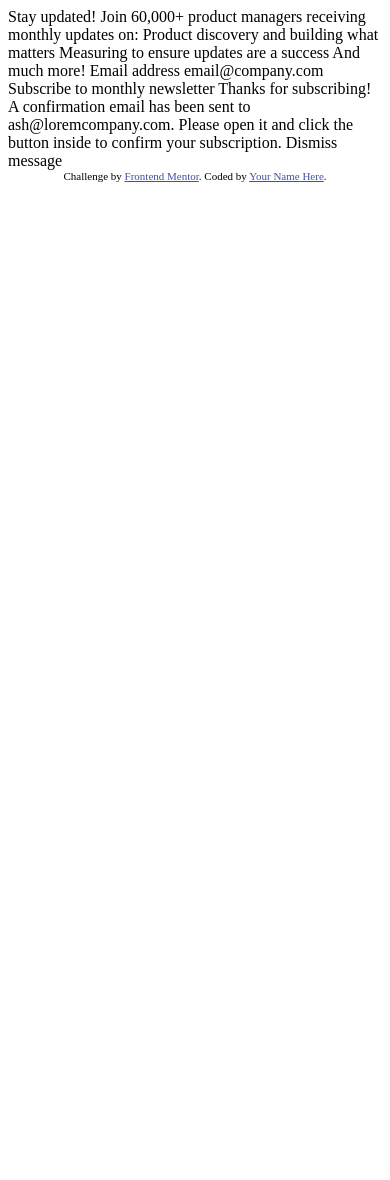
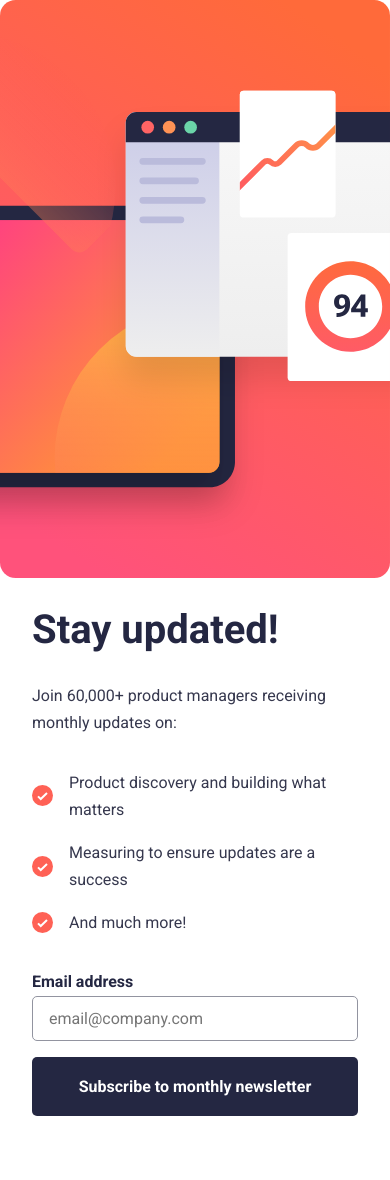
Before and after one commit to Aboubakr06/newsletter-sign-up-with-success-message-main, a plain HTML site: page index.html in a window 390 px wide. Before the commit the page ends 844 px from the top, so only its background shows below. Drawn offline with Linux system fonts and the light colour scheme.

Commit message:
update html and css mobile form

```diff
--- a/index.html
+++ b/index.html
@@ -1,52 +1,85 @@
 <!DOCTYPE html>
 <html lang="en">
   <head>
-  <meta charset="UTF-8">
-  <meta name="viewport" content="width=device-width, initial-scale=1.0"> <!-- displays site properly based on user's device -->
+    <meta charset="UTF-8" />
+    <meta name="viewport" content="width=device-width, initial-scale=1.0" />
+    <!-- displays site properly based on user's device -->
 
-  <link rel="icon" type="image/png" sizes="32x32" href="./assets/images/favicon-32x32.png">
-
-  <title>Frontend Mentor | Newsletter sign-up form with success message</title>
-
-  <!-- Feel free to remove these styles or customise in your own stylesheet 👍 -->
-  <style>
-    .attribution { font-size: 11px; text-align: center; }
-    .attribution a { color: hsl(228, 45%, 44%); }
-  </style>
+    <link
+      rel="icon"
+      type="image/png"
+      sizes="32x32"
+      href="./assets/images/favicon-32x32.png"
+    />
+    <link rel="stylesheet" href="style.css" />
+    <script defer src="script.js"></script>
+    <title>
+      Frontend Mentor | Newsletter sign-up form with success message
+    </title>
   </head>
   <body>
+    <main>
+      <!-- Sign-up form start -->
+      <section class="section1">
+        <picture>
+          <source
+            media="(min-width: 376px)"
+            srcset="./assets/images/illustration-sign-up-desktop.svg"
+          />
+          <img
+            src="./assets/images/illustration-sign-up-mobile.svg"
+            alt="illustration sign up mobile"
+          />
+        </picture>
 
-  <!-- Sign-up form start -->
+        <div>
+          <h1>Stay updated!</h1>
 
-  Stay updated!
+          <p>Join 60,000+ product managers receiving monthly updates on:</p>
 
-  Join 60,000+ product managers receiving monthly updates on:
+          <ul>
+            <li>
+              <img src="./assets/images/icon-list.svg" alt="icon list" />
+              Product discovery and building what matters
+            </li>
 
-  Product discovery and building what matters
+            <li>
+              <img src="./assets/images/icon-list.svg" alt="icon list" />
               Measuring to ensure updates are a success
+            </li>
+
+            <li>
+              <img src="./assets/images/icon-list.svg" alt="icon list" />
               And much more!
+            </li>
+          </ul>
 
-  Email address
-  email@company.com
-
-  Subscribe to monthly newsletter
-
+          <form action="">
+            <label for="input">Email address</label><br>
+            <input
+              type="email"
+              name="emailInput"
+              id="emailInput"
+              required
+              placeholder="email@company.com"
+            />
+            <input
+              type="submit"
+              id="submitBtn"
+              value="Subscribe to monthly newsletter"
+            />
+          </form>
+        </div>
+      </section>
       <!-- Sign-up form end -->
 
       <!-- Success message start -->
-
-  Thanks for subscribing!
-
-  A confirmation email has been sent to ash@loremcompany.com.
-  Please open it and click the button inside to confirm your subscription.
-
-  Dismiss message
-
+      <section class="section2" style="display: none">
+        Thanks for subscribing! A confirmation email has been sent to
+        ash@loremcompany.com. Please open it and click the button inside to
+        confirm your subscription. Dismiss message
+      </section>
       <!-- Success message end -->
-
-  <div class="attribution">
-    Challenge by <a href="https://www.frontendmentor.io?ref=challenge" target="_blank">Frontend Mentor</a>.
-    Coded by <a href="#">Your Name Here</a>.
-  </div>
+    </main>
   </body>
 </html>
--- a/style.css
+++ b/style.css
@@ -0,0 +1,137 @@
+@import url('https://fonts.googleapis.com/css2?family=Outfit:wght@100..900&family=Roboto:ital,wght@0,100;0,300;0,400;0,500;0,700;0,900;1,100;1,300;1,400;1,500;1,700;1,900&family=Young+Serif&display=swap');
+
+:root {
+    --clr-primary-500: hsl(4, 100%, 67%);
+
+    --clr-neutral-400:  hsl(234, 29%, 20%);
+    --clr-neutral-300:  hsl(235, 18%, 26%);
+    --clr-neutral-200:  hsl(231, 7%, 60%);
+    --clr-neutral-100:  hsl(0, 0%, 100%);
+
+    --ff-base: 'Roboto', sans-serif;
+
+    --fw-bold: 700;
+    --fw-base: 400;
+}
+
+/*
+  CSS RESET
+*/
+*,
+*::before,
+*::after {
+    box-sizing: border-box;
+}
+
+* {
+    margin: 0;
+    padding: 0;
+}
+
+html,
+body {
+    height: 100%;
+}
+
+body {
+    line-height: 1.7;
+    -webkit-font-smoothing: antialiased;
+}
+
+img,
+picture,
+video,
+canvas,
+svg {
+    display: block;
+    max-width: 100%;
+}
+
+input,
+button,
+textarea,
+select {
+    font: inherit;
+}
+
+p,
+h1,
+h2,
+h3,
+h4,
+h5,
+h6 {
+    overflow-wrap: break-word;
+}
+
+h1,
+h2,
+h3 {
+    line-height: 1;
+}
+
+ul,
+li {
+    list-style: none;
+}
+
+/***********
+   main Css
+************/
+body {
+    font-size: 16px;
+    font-family: var(--ff-base);
+    color: var(--clr-neutral-300);
+}
+
+.section1 div {
+    padding: 2rem;
+}
+
+.section1 h1 {
+    color: var(--clr-neutral-400);
+    font-size: 2.5rem;
+}
+
+.section1 p {
+    margin: 2rem 0;
+}
+
+.section1 li {
+    display: flex;
+    align-items: center;
+    gap: 1rem;
+    margin-bottom: 1rem;
+}
+
+.section1 form {
+    margin: 2rem 0;
+}
+
+.section1 label {
+    font-weight: var(--fw-bold);
+    color: var(--clr-neutral-400);
+}
+
+.section1 #emailInput{
+    border: 1px solid var(--clr-neutral-200);
+    border-radius: 5px;
+    margin-bottom: 1rem;
+    padding: 0.5rem 1rem;
+    width: 100%;
+}
+
+.section1 #submitBtn {
+    text-align: center;
+    padding: 1rem;
+    width: 100%;
+    border: none;
+    border-radius: 5px;
+    font-weight: var(--fw-bold);
+    color: var(--clr-neutral-100);
+    background-color: var(--clr-neutral-400);
+}
+
+@media (min-width: 376px) {
+
+}
```
Also changed, not shown: script.js (added), 1 other file. Lines whose indentation alone changed are shown as unchanged.
